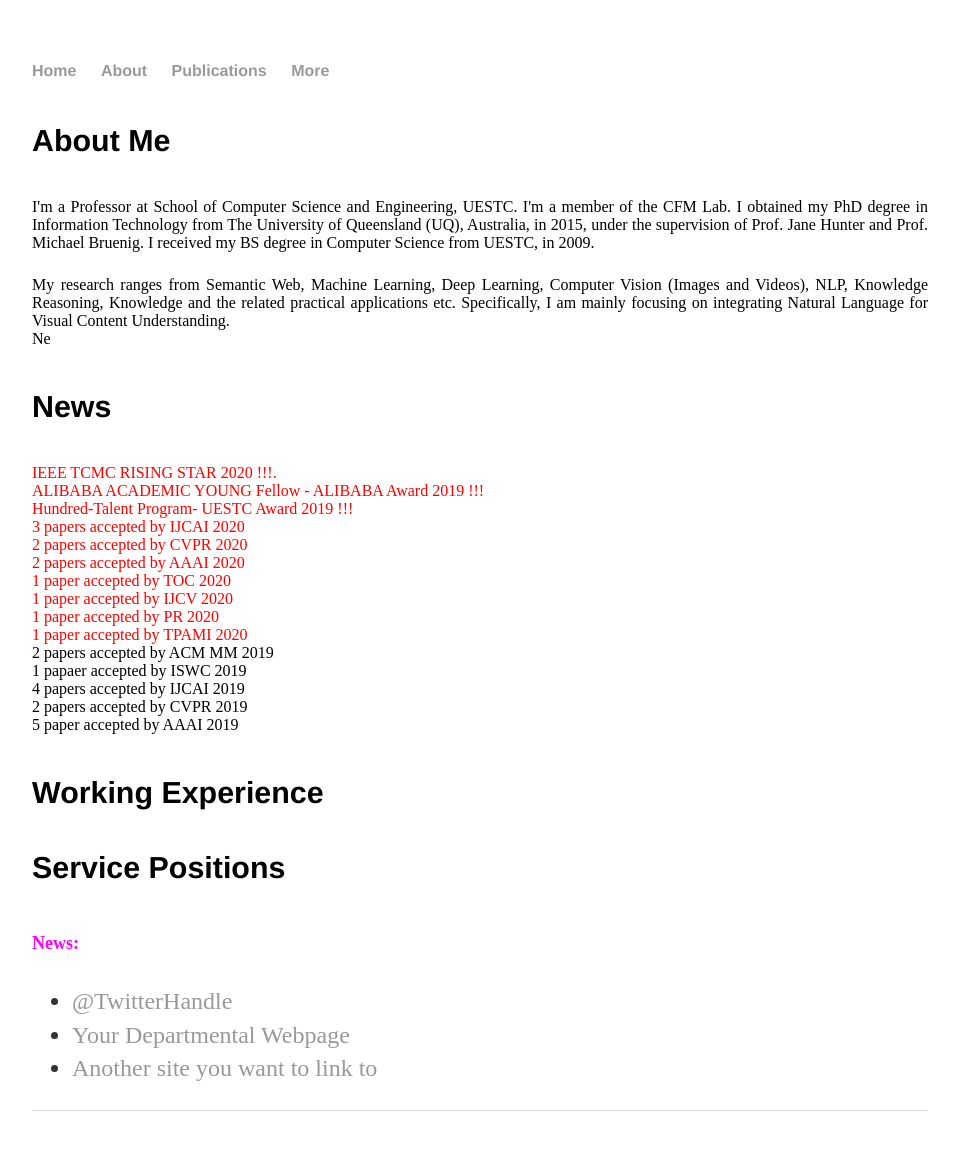
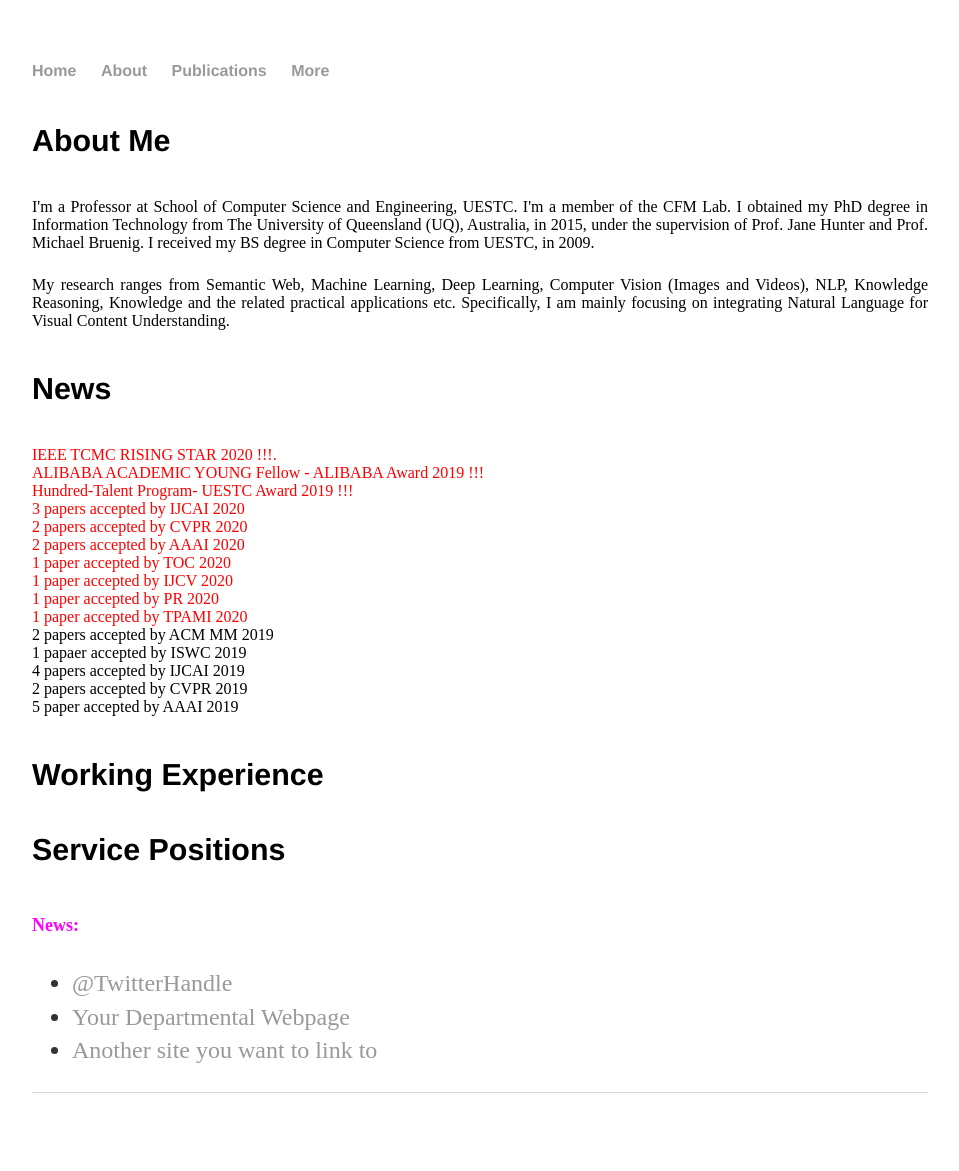
Before and after one commit to lianliGao/lianligao.github.io, a Jekyll site: the page built from about/index.html, in a window 1280 px wide. Shown: the whole page, without its empty margins (160-1119 px from the left). Built offline with Jekyll 4.4.1, drawn with Linux system fonts in a browser that asks for light colours.

Commit message:
Update index.html

```diff
--- a/about/index.html
+++ b/about/index.html
@@ -7,7 +7,7 @@ title: About lianli gao
 			<h4>About Me</h4>
 			<p><div style="text-align:justify;"> I'm a Professor at School of Computer Science and Engineering, UESTC. I'm a member of the CFM Lab. I obtained my PhD degree in Information Technology from The University of Queensland (UQ), Australia, in 2015, under the supervision of Prof. Jane Hunter and Prof. Michael Bruenig. I received my BS degree in Computer Science from UESTC, in 2009. </div></p>
                         <p></p>
-                        <p> <div style="text-align:justify;">My research ranges from Semantic Web, Machine Learning, Deep Learning, Computer Vision (Images and Videos), NLP, Knowledge Reasoning, Knowledge and the related practical applications etc.  Specifically, I am mainly focusing on integrating Natural Language for Visual Content Understanding. </div> </p<h2> Ne
+                        <p> <div style="text-align:justify;">My research ranges from Semantic Web, Machine Learning, Deep Learning, Computer Vision (Images and Videos), NLP, Knowledge Reasoning, Knowledge and the related practical applications etc.  Specifically, I am mainly focusing on integrating Natural Language for Visual Content Understanding. </div> </p<h2>
 
 <h4>News</h4>
 <p><div style="text-align:justify;">
```
